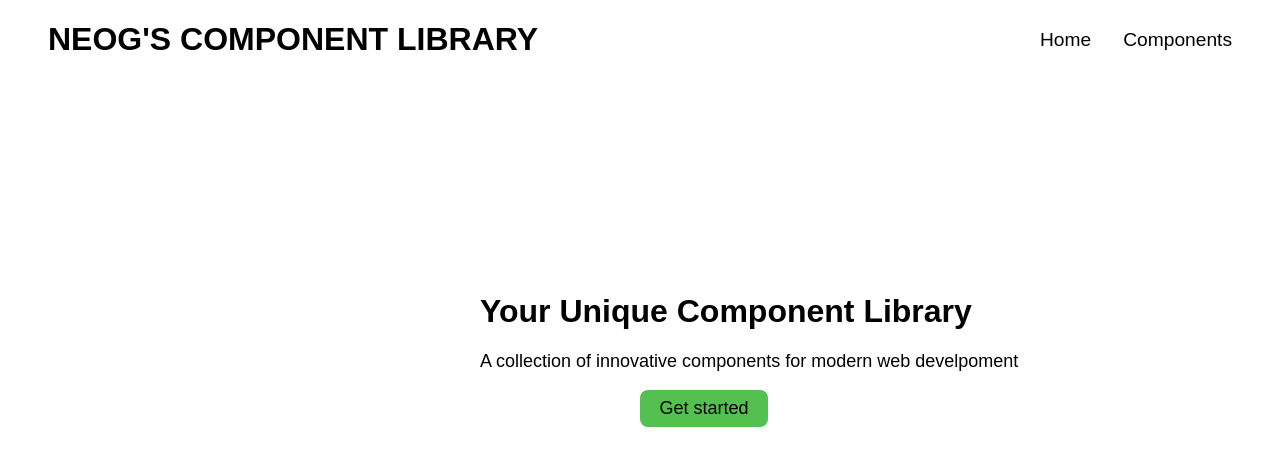
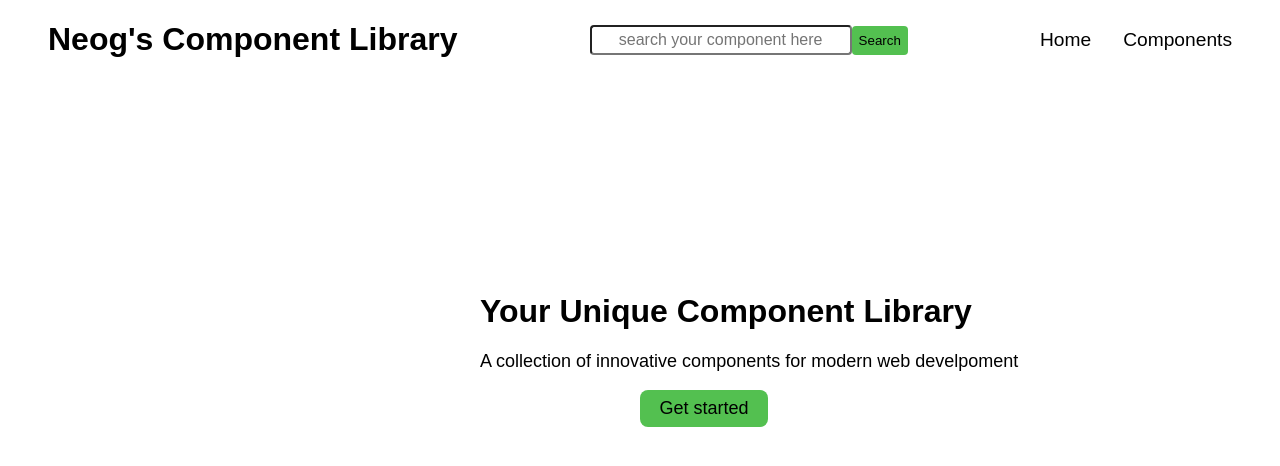
Before and after one commit to mahimagupta24/Component-library, a React (Create React App) app: page / in a window 1280 px wide. Shown: the top 466 px of the page. Built offline with nearby package versions, Linux system fonts and the light colour scheme.

Commit message:
add search container

```diff
--- a/src/components/Header.js
+++ b/src/components/Header.js
@@ -1,10 +1,22 @@
-import { Link } from "react-router-dom";
+import { useState } from "react";
+import { Link, useNavigate } from "react-router-dom";
 
 export default function Header() {
+  const navigate =useNavigate()
+  const [text, setText] = useState("");
+
+ const componentSearchHandler=()=>{
+  const searchedComponent=text.toLowerCase()
+  navigate(`/${searchedComponent}`)
+ }
   return (
     <div>
       <div className="nav-heading">
-        <h1>NEOG'S COMPONENT LIBRARY</h1>
+        <h1>Neog's Component Library</h1>
+        <div className="search-container">
+          <input value={text} onChange={(e) => setText(e.target.value)} placeholder="search your component here" />
+         <button className="search-btn"onClick={componentSearchHandler}>Search</button>
+        </div>
         <div className="nav-container">
           <Link className="link" to="/">
             Home
--- a/src/index.css
+++ b/src/index.css
@@ -37,6 +37,21 @@ code {
     gap: 2rem;
     justify-content: flex-end;
     font-size: larger;
+}
+
+input{
+  border-radius: 4px;
+  width:250px;
+  text-align: center;
+  padding:4px;
+  font-size: medium;
+}
+
+.search-btn{
+  padding:7px;
+  border:none;
+  border-radius: 4px;
+  background-color: #53C050;
 }
 .link{
   text-decoration: none;
```
